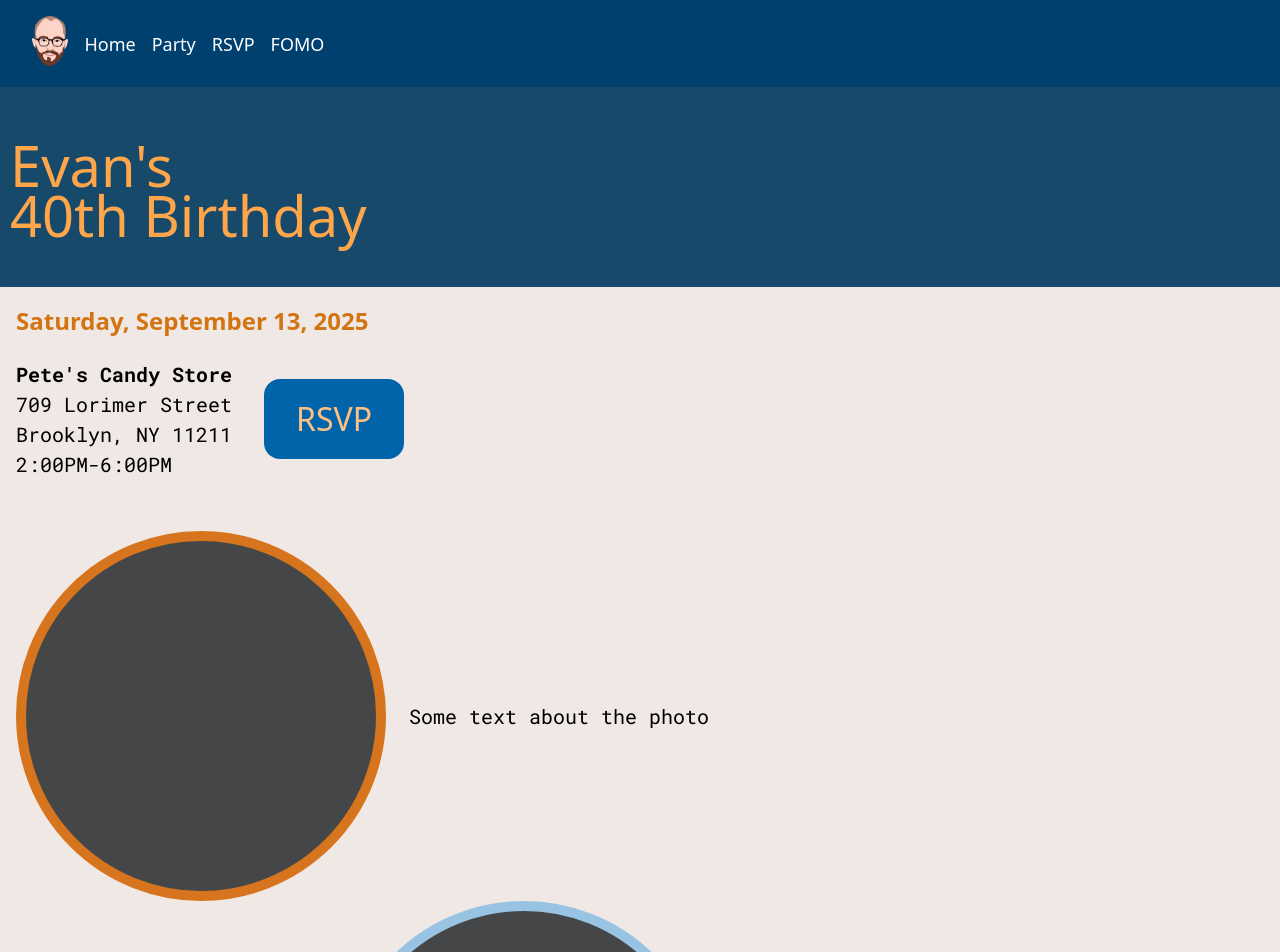
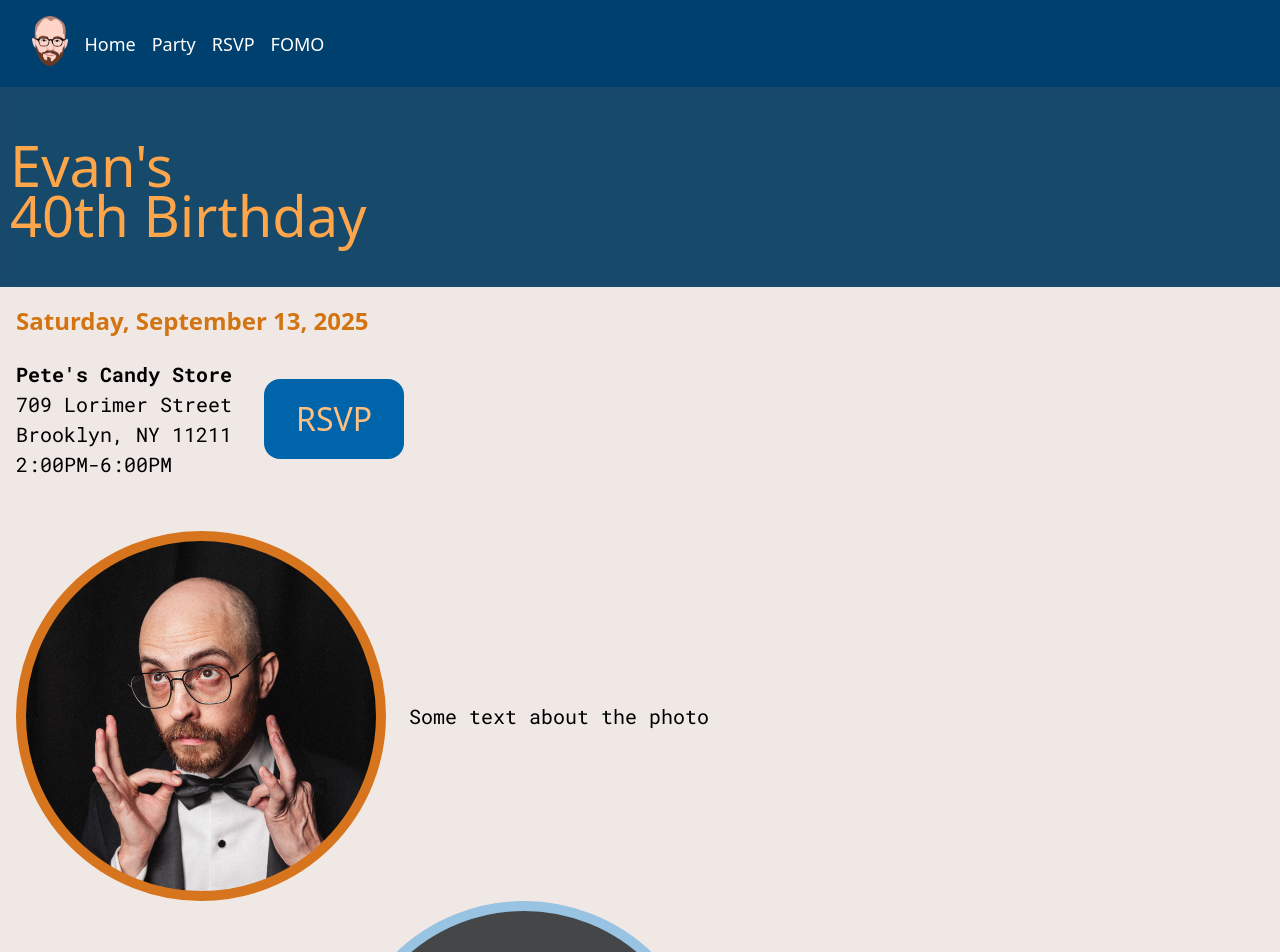
Before and after one commit to juliewongbandue/evan_turns_40, a SvelteKit app: page / in a window 1280 px wide. Shown: the top 952 px of the page. Built offline with nearby package versions, Linux system fonts and the light colour scheme; a web font is replaced by a local one.

Commit message:
add images

```diff
--- a/src/routes/+page.svelte
+++ b/src/routes/+page.svelte
@@ -42,7 +42,7 @@ import RSVPButton from '../lib/rsvpButton.svelte';
 
   </section>
   <div class="image-wrapper" style="--image-border-color: var(--orange-1)">
-    <div class='image-container'></div>
+    <div class='image-container' style="background-image: url('assets/evan-2.jpg'); background-size: cover; background-repeat: no-repeat; background-position: 0px -60px"></div>
     <p class='image-description'>Some text about the photo</p>
   </div>
 
@@ -139,10 +139,8 @@ import RSVPButton from '../lib/rsvpButton.svelte';
     width: 100vw;
     height: 200px;
     background-color: var(--orange-8);
-    animation: wipe-animation .5s ease-out;
-    background-size: 75px 75px;
+    animation: wipe-animation .5s ease-out, fallConfetti 8s linear infinite;
   }
-
   @keyframes wipe-animation {
     0% { top: -200px }
     100% { top: 86px }
```
Also changed, not shown: static/assets/evan-2.jpg (added).
